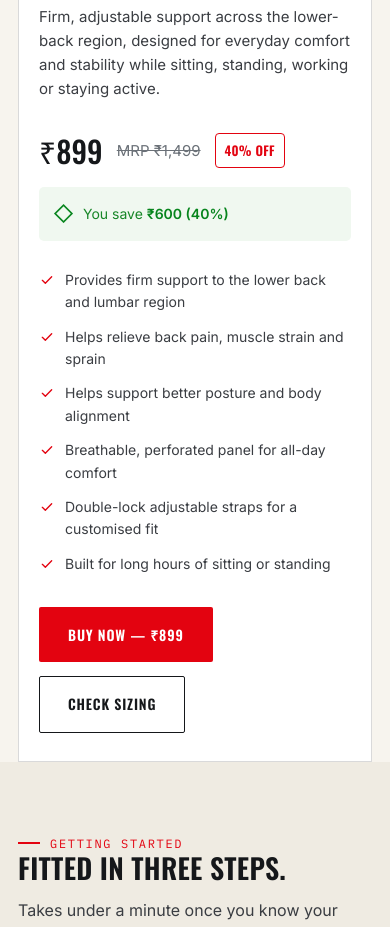
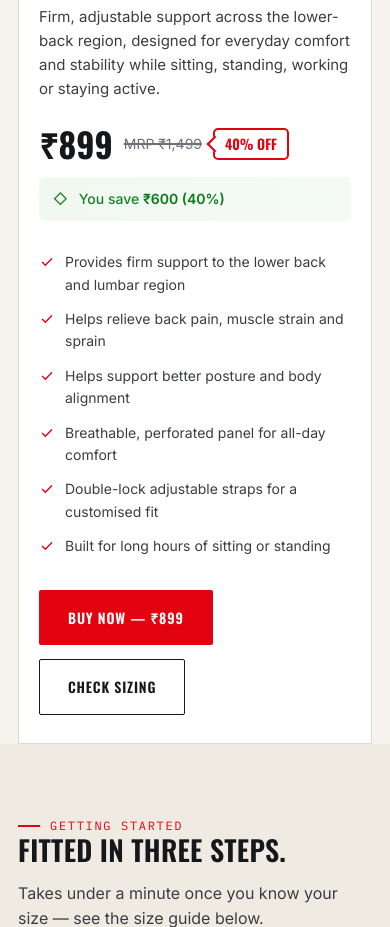
Before and after one commit to zyptorhealthcare/Zyptor-Healthcare, a plain HTML site: page index.html in a window 390 px wide. Shown: the part 4860-5787 px from the top of the page. Drawn offline with nearby package versions, Linux system fonts and the light colour scheme.

Commit message:
Update style.css

```diff
--- a/style.css
+++ b/style.css
@@ -1061,61 +1061,153 @@ footer a:hover { color: var(--red); }
   }
 }
 
-/* PRODUCT DISCOUNT */
+/* ============================================================
+   PREMIUM PRODUCT PRICE / DISCOUNT
+   ============================================================ */
+
 .price-row {
   display: flex;
   align-items: center;
-  gap: 14px;
+  gap: 18px;
   flex-wrap: wrap;
-  margin-bottom: 12px;
+  margin-top: 30px;
+  margin-bottom: 20px;
 }
 
+.price-now {
+  font-family: var(--font-display);
+  font-size: 42px;
+  font-weight: 700;
+  line-height: 1;
+  color: var(--ink);
+}
+
+.price-was {
+  font-size: 17px;
+  color: var(--slate);
+  text-decoration: line-through;
+  text-decoration-thickness: 1.5px;
+}
+
+
+/* RED 40% OFF TAG */
 .discount-badge {
+  position: relative;
   display: inline-flex;
   align-items: center;
   justify-content: center;
-  padding: 7px 12px;
-  border: 1.5px solid var(--red);
-  border-radius: 4px;
+
+  padding: 9px 15px;
+
+  background: #fff;
   color: var(--red);
-  background: #fff;
+
+  border: 2px solid var(--red);
+  border-radius: 5px;
+
   font-family: var(--font-display);
-  font-size: 15px;
+  font-size: 18px;
   font-weight: 600;
-  letter-spacing: 0.02em;
+  line-height: 1;
+
   white-space: nowrap;
 }
 
+
+/* small tag notch */
+.discount-badge::before {
+  content: "";
+  position: absolute;
+
+  left: -8px;
+  top: 50%;
+
+  width: 14px;
+  height: 14px;
+
+  background: #fff;
+
+  border-left: 2px solid var(--red);
+  border-bottom: 2px solid var(--red);
+
+  transform:
+    translateY(-50%)
+    rotate(45deg);
+}
+
+
+/* GREEN SAVINGS BOX */
 .savings-box {
   display: flex;
   align-items: center;
-  gap: 9px;
-  max-width: 430px;
-  background: #f0f8f0;
-  color: #178627;
-  padding: 11px 14px;
-  border-radius: 5px;
-  margin-bottom: 28px;
-  font-size: 14px;
+  gap: 11px;
+
+  width: fit-content;
+  min-width: 330px;
+
+  padding: 12px 18px;
+
+  margin-top: 0;
+  margin-bottom: 30px;
+
+  background: linear-gradient(
+    90deg,
+    #f0f8f0,
+    #f5faf5
+  );
+
+  color: #158326;
+
+  border-radius: 6px;
+
+  font-size: 16px;
+  font-weight: 500;
 }
 
 .savings-box strong {
-  color: #07851d;
+  color: #087b19;
   font-weight: 700;
 }
 
-.savings-icon {
-  font-size: 20px;
-  color: #07851d;
+.saving-tag-icon {
+  color: #118626;
+  font-size: 22px;
+  line-height: 1;
 }
 
+
+/* MOBILE */
 @media (max-width: 640px) {
+
+  .price-row {
+    gap: 11px;
+    margin-top: 22px;
+    margin-bottom: 16px;
+  }
+
+  .price-now {
+    font-size: 34px;
+  }
+
+  .price-was {
+    font-size: 14px;
+  }
+
   .discount-badge {
-    font-size: 13px;
-    padding: 6px 9px;
+    font-size: 14px;
+    padding: 7px 10px;
+  }
+
+  .discount-badge::before {
+    width: 10px;
+    height: 10px;
+    left: -6px;
   }
 
   .savings-box {
+    min-width: 0;
     width: 100%;
+    padding: 11px 14px;
+    font-size: 14px;
   }
 }
```
